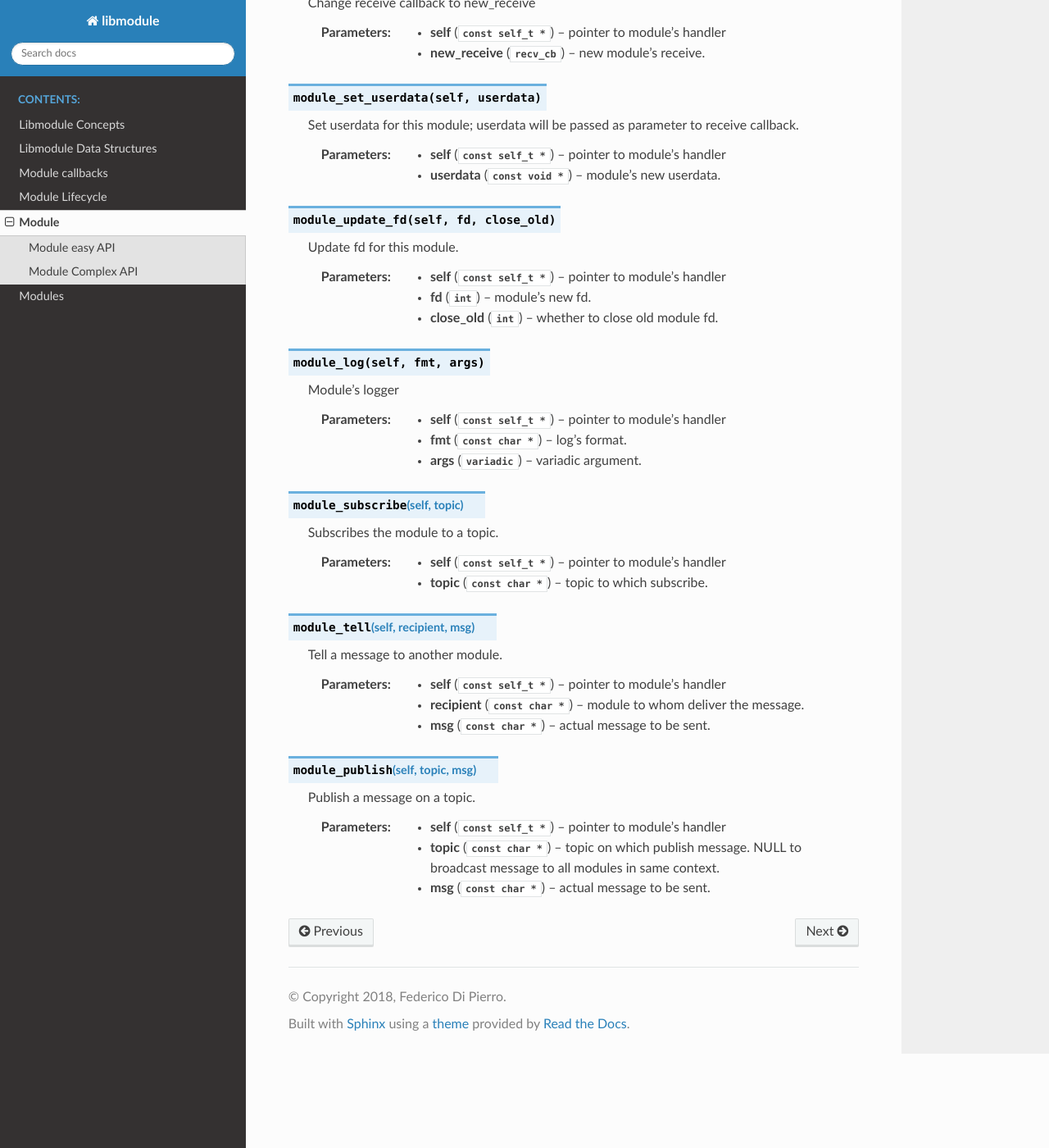
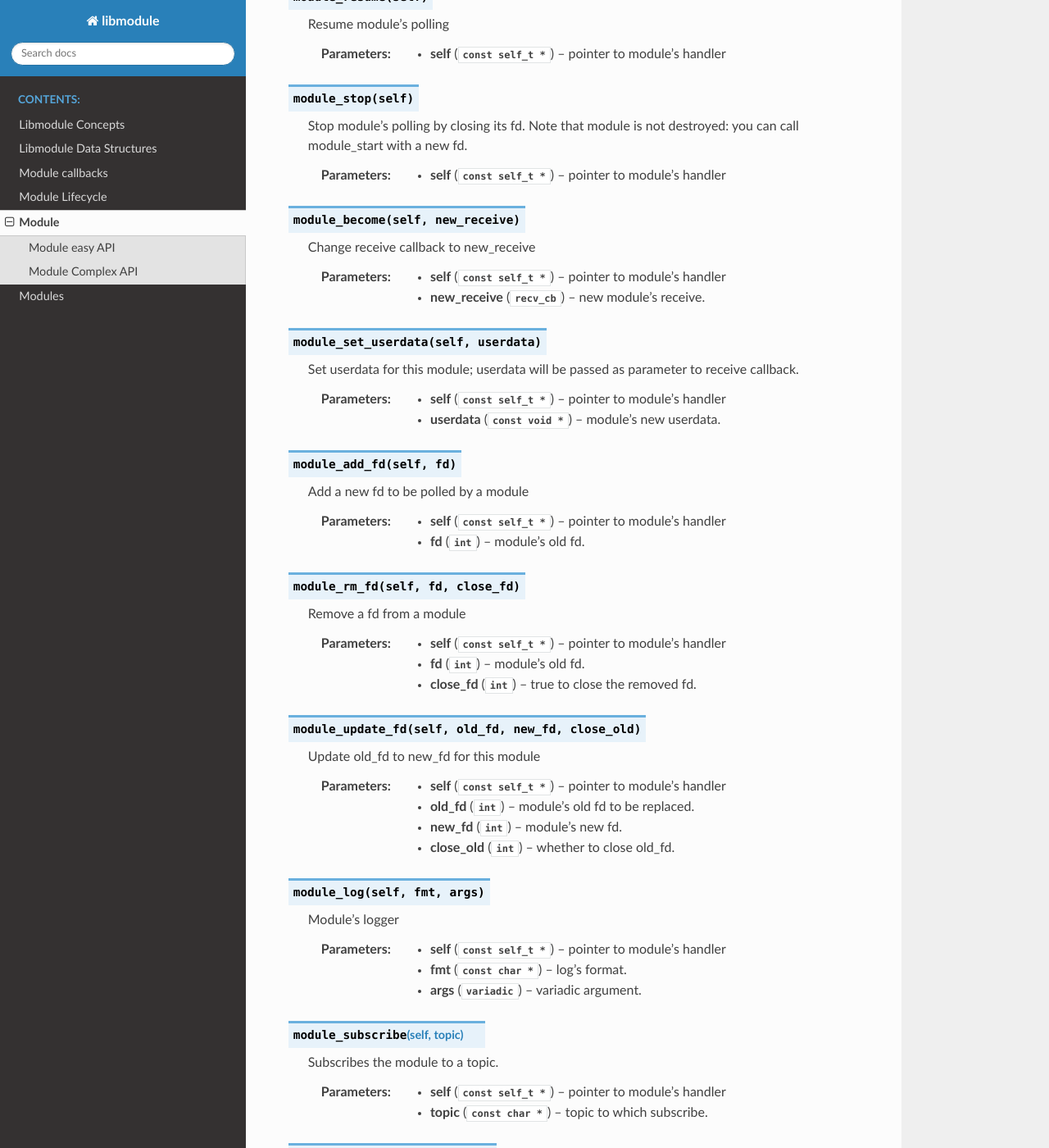
Before and after one commit to FedeDP/libmodule, a Sphinx documentation site: the page built from docs/src/module.rst, in a window 1280 px wide and 1400 px high, scrolled down 3844 px. Shown: the whole window at 82% size. Built offline with Sphinx 7.4.7 and the Read the Docs theme 2.0.0, drawn with Linux system fonts in a browser that asks for light colours; some of the changed text lies outside the part shown.

```diff
--- a/docs/src/module.rst
+++ b/docs/src/module.rst
@@ -72,13 +72,31 @@
   :param userdata: module's new userdata.
   :type userdata: :c:type:`const void *`
 
-.. c:macro:: m_update_fd(fd, close_old)
+.. c:macro:: m_add_fd(fd)
 
-  Update fd for this module
+  Add a new fd to be polled by a module
 
-  :param fd: module's new fd.
-  :param close_old: whether to close old module fd.
+  :param fd: module's old fd.
   :type fd: :c:type:`int`
+
+.. c:macro:: m_rm_fd(fd, close_fd)
+
+  Remove a fd from a module
+
+  :param fd: module's old fd.
+  :param close_fd: true to close the removed fd.
+  :type fd: :c:type:`int`
+  :type close_fd: :c:type:`int`
+
+.. c:macro:: m_update_fd(old_fd, new_fd, close_old)
+
+  Update old_fd to new_fd for this module
+
+  :param old_fd: module's old fd to be replaced.
+  :param new_fd: module's new fd.
+  :param close_old: whether to close old_fd.
+  :type old_fd: :c:type:`int`
+  :type new_fd: :c:type:`int`
   :type close_old: :c:type:`int`
 
 .. c:macro:: m_log(fmt, args)
@@ -209,15 +227,37 @@
   :type self: :c:type:`const self_t *`
   :type userdata: :c:type:`const void *`
 
-.. c:function:: module_update_fd(self, fd, close_old)
+.. c:function:: module_add_fd(self, fd)
 
-  Update fd for this module.
+  Add a new fd to be polled by a module
 
   :param self: pointer to module's handler
-  :param fd: module's new fd.
-  :param close_old: whether to close old module fd.
+  :param fd: module's old fd.
   :type self: :c:type:`const self_t *`
   :type fd: :c:type:`int`
+
+.. c:function:: module_rm_fd(self, fd, close_fd)
+
+  Remove a fd from a module
+
+  :param self: pointer to module's handler
+  :param fd: module's old fd.
+  :param close_fd: true to close the removed fd.
+  :type self: :c:type:`const self_t *`
+  :type fd: :c:type:`int`
+  :type close_fd: :c:type:`int`
+
+.. c:function:: module_update_fd(self, old_fd, new_fd, close_old)
+
+  Update old_fd to new_fd for this module
+
+  :param self: pointer to module's handler
+  :param old_fd: module's old fd to be replaced.
+  :param new_fd: module's new fd.
+  :param close_old: whether to close old_fd.
+  :type self: :c:type:`const self_t *`
+  :type old_fd: :c:type:`int`
+  :type new_fd: :c:type:`int`
   :type close_old: :c:type:`int`
 
 .. c:function:: module_log(self, fmt, args)
```
Also changed, not shown: CMakeLists.txt (+7 -1 lines), TODO.md (+8 -1 lines), docs/src/callbacks.rst (+3 -5 lines), docs/src/concepts.rst (+10 -1 lines), docs/src/lifecycle.rst (+4 -3 lines), 2 other files.
